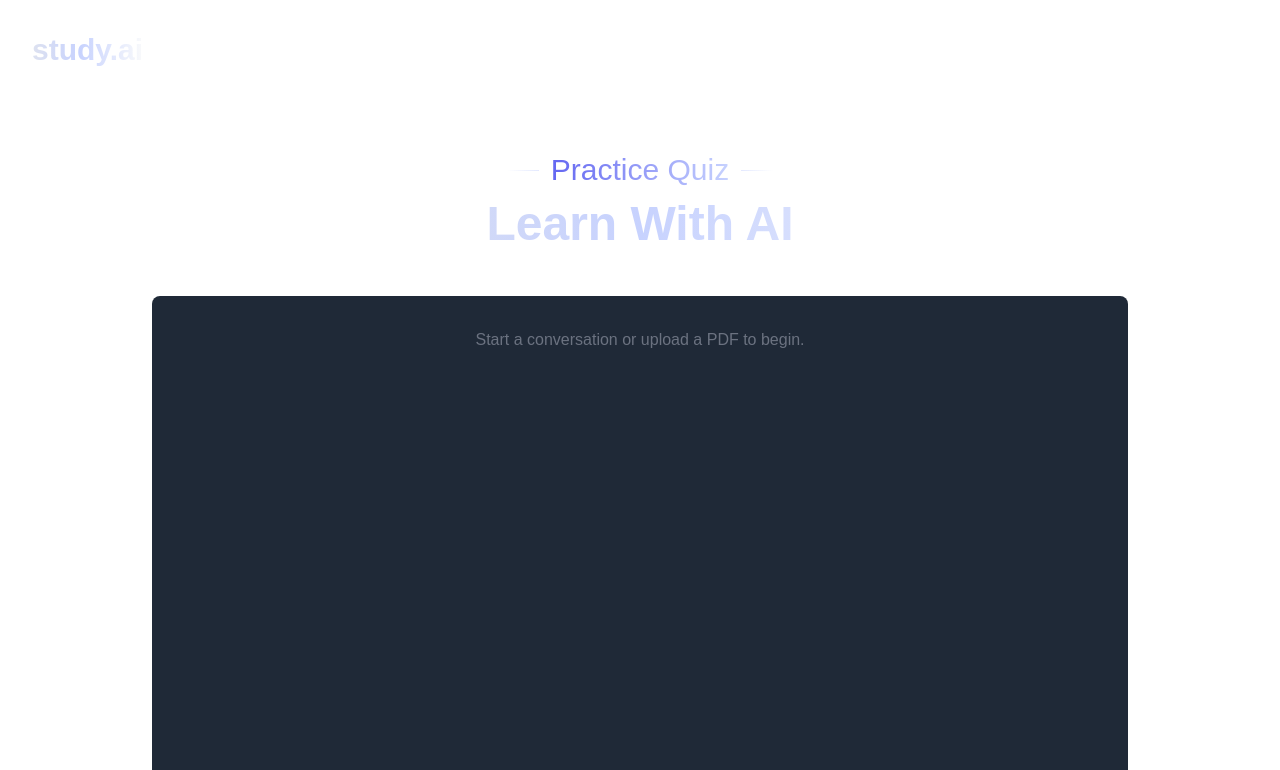
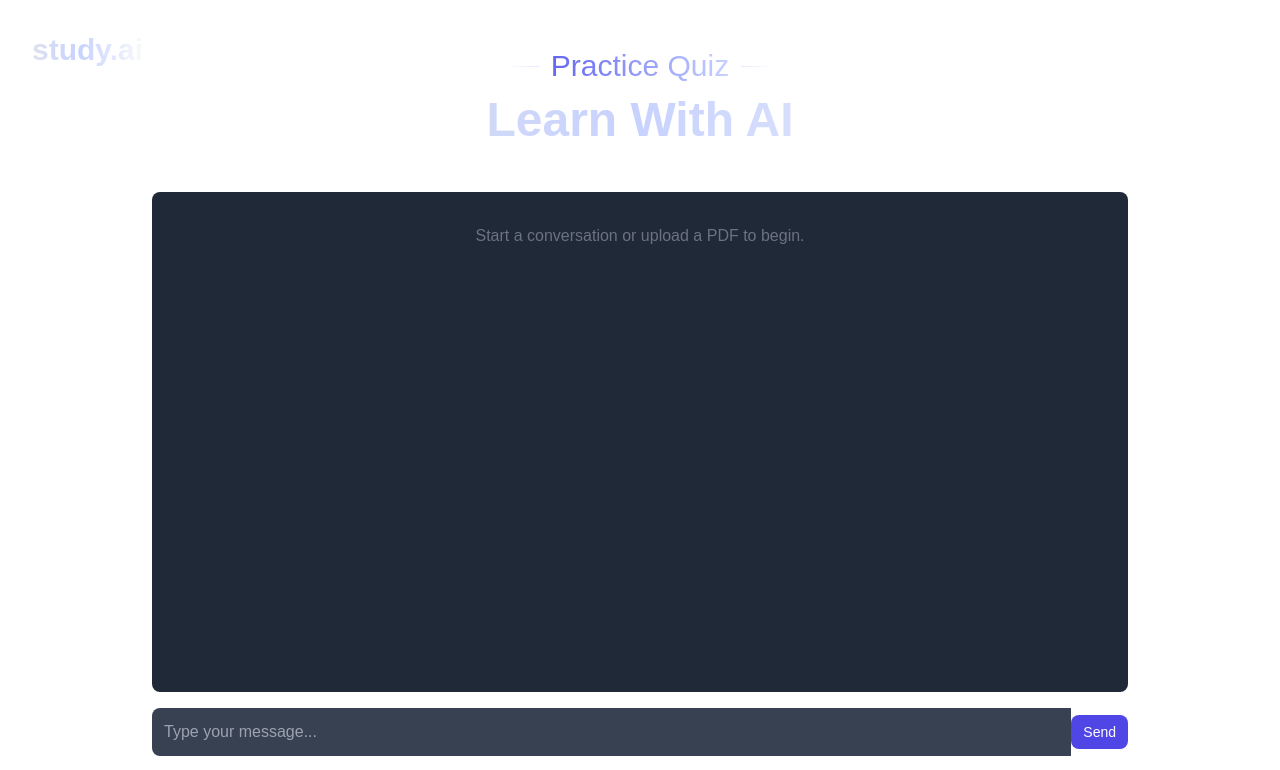
Before and after one commit to jobin-b/study.ai, a Next.js app: page /quiz in a window 1280 px wide. Shown: the top 770 px of the page. Built offline with nearby package versions, Linux system fonts and the light colour scheme.

Commit message:
Absolute homer

```diff
--- a/components/ui/homer.tsx
+++ b/components/ui/homer.tsx
@@ -2,7 +2,7 @@
 
 export default function Homer() {
   return (
-    <nav className="flex flex-row align-center justify-start gap-6 p-4">
+    <nav className="flex flex-row align-center justify-start gap-6 p-4 absolute">
       <a
         href="/"
         className="pl-4 pt-4 animate-[gradient_6s_linear_infinite] bg-[linear-gradient(to_right,theme(colors.gray.200),theme(colors.indigo.200),theme(colors.gray.50),theme(colors.indigo.300),theme(colors.gray.200))] bg-[length:200%_auto] bg-clip-text pb-5 font-nacelle text-3xl font-semibold text-transparent transition-all duration-300 hover:bg-[linear-gradient(to_right,theme(colors.indigo.300),theme(colors.purple.500),theme(colors.blue.400))] hover:shadow-lg hover:scale-[1.03]"
```
